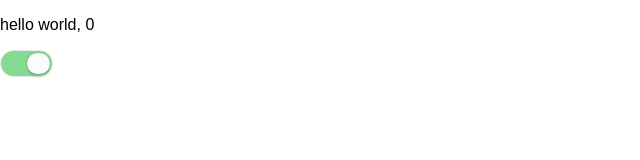
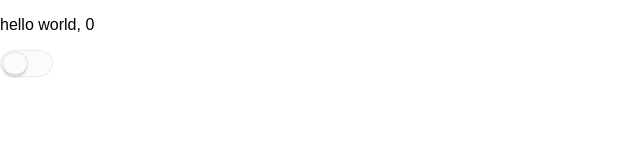
Before and after one commit to ajeshb/demo, a React (Create React App) app in the folder my-app/: page / in a window 1280 px wide. Shown: the top 160 px of the page, without its empty margins (0-640 px from the left). Built offline with nearby package versions, Linux system fonts and the light colour scheme.

Commit message:
Switch compomponent changed to stateless

```diff
--- a/my-app/src/Switch/Switch.tsx
+++ b/my-app/src/Switch/Switch.tsx
@@ -2,33 +2,55 @@ import * as React from 'react';
 
 import './../App.css';
 
-class Switch extends React.Component <{on: boolean}>{
-
-  constructor(props: any) {
-    super(props);
-    // code...
-  }
-  state= {on:this.props.on}
-  getClasses = () => {
-    return ["toggle-btn " , (this.state.on ? 'toggle-btn-on':'toggle-btn-off')];
-  }
-
-  toggle = () => {
-    this.setState({on:!this.state.on})
-  }
-
-  render(){
-    return (
+const Switch: React.SFC<{on: boolean}> = ({on}) =>
+  (
       <div className="toggle">
         <input
           className="toggle-input"
           type="checkbox"
         />
-        <button className={this.getClasses().join(" ")} onClick={this.toggle}/>
+        <button className={getClasses(on).join(" ")} onClick={toggle}/>
       </div>
-    )
-  }
+  )
+
+const toggle = () => {
 
 }
 
+const getClasses = (on: boolean) => {
+  return ["toggle-btn " , (on ? 'toggle-btn-on':'toggle-btn-off')];
+}
+
+
+
+
+// class Switch extends React.Component <{on: boolean}>{
+
+//   constructor(props: any) {
+//     super(props);
+//     // code...
+//   }
+//   state= {on:this.props.on}
+//   getClasses = () => {
+//     return ["toggle-btn " , (this.state.on ? 'toggle-btn-on':'toggle-btn-off')];
+//   }
+
+//   toggle = () => {
+//     this.setState({on:!this.state.on})
+//   }
+
+//   render(){
+//     return (
+//       <div className="toggle">
+//         <input
+//           className="toggle-input"
+//           type="checkbox"
+//         />
+//         <button className={this.getClasses().join(" ")} onClick={this.toggle}/>
+//       </div>
+//     )
+//   }
+
+// }
+
 export default Switch;
--- a/my-app/src/Switch/SwitchComponent.tsx
+++ b/my-app/src/Switch/SwitchComponent.tsx
@@ -5,7 +5,7 @@ import Switch from './Switch';
 
 
 class SwitchComponent extends React.Component{
-  state = {on: true}
+  state = {on: false}
   render(){
     const {on} = this.state
     return <Switch on={on}/>
--- a/my-app/src/Word/Word.tsx
+++ b/my-app/src/Word/Word.tsx
@@ -1,4 +1,8 @@
 import * as React from 'react';
+
+// const WordComponent = () => {
+
+// }
 
 class WordComponent extends React.Component <{message: string}, {count: number}> {
 
```
